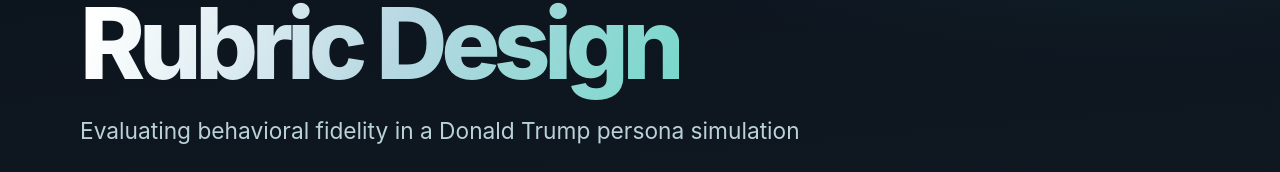
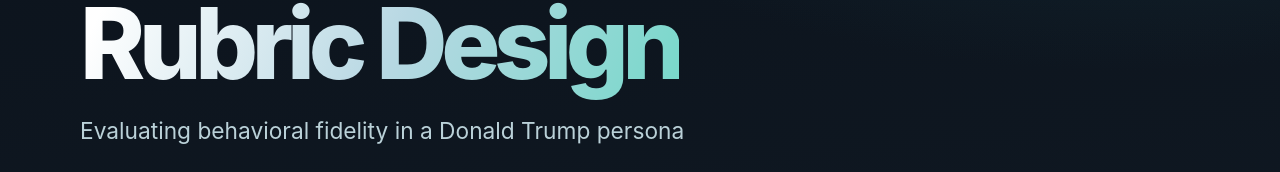
Before and after one commit to mitch-platt/mitch-portfolio, a plain HTML site: page projects/rubric-design.html in a window 1280 px wide. Shown: the part 265-437 px from the top of the page. Drawn offline with Linux system fonts and the light colour scheme.

Commit message:
Update rubric-design.html

```diff
--- a/projects/rubric-design.html
+++ b/projects/rubric-design.html
@@ -15,7 +15,7 @@ vioral instructions<!doctype html>
     <div class="wrap">
       <a class="back" href="/index.html#work">← Selected work</a>
       <h1><span class="title-gradient">Rubric Design</span></h1>
-      <p class="hero-sub">Evaluating behavioral fidelity in a Donald Trump persona simulation</p>
+      <p class="hero-sub">Evaluating behavioral fidelity in a Donald Trump persona</p>
       <div class="actions">
         <a class="btn btn-primary" href="/assets/trump_rubric_scorecard.pdf">View scorecard (PDF) ↗</a>
         <a class="btn btn-secondary" href="/assets/trump_rubric_scorecard.pdf" download>Download PDF</a>
```
